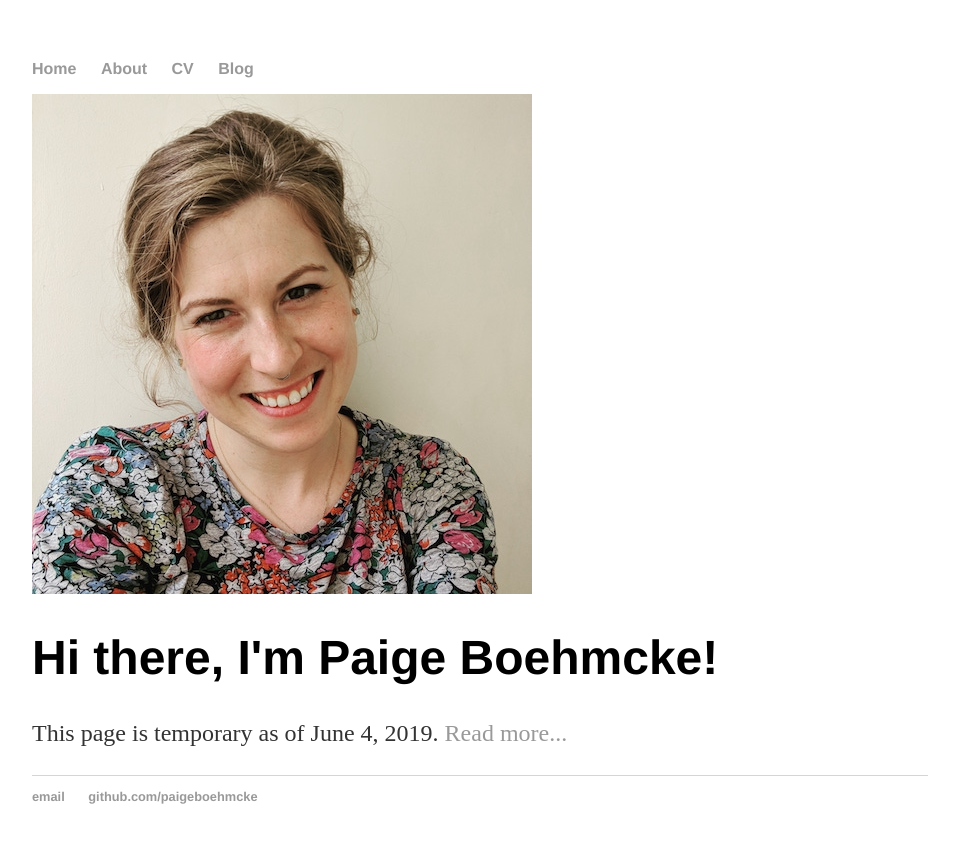
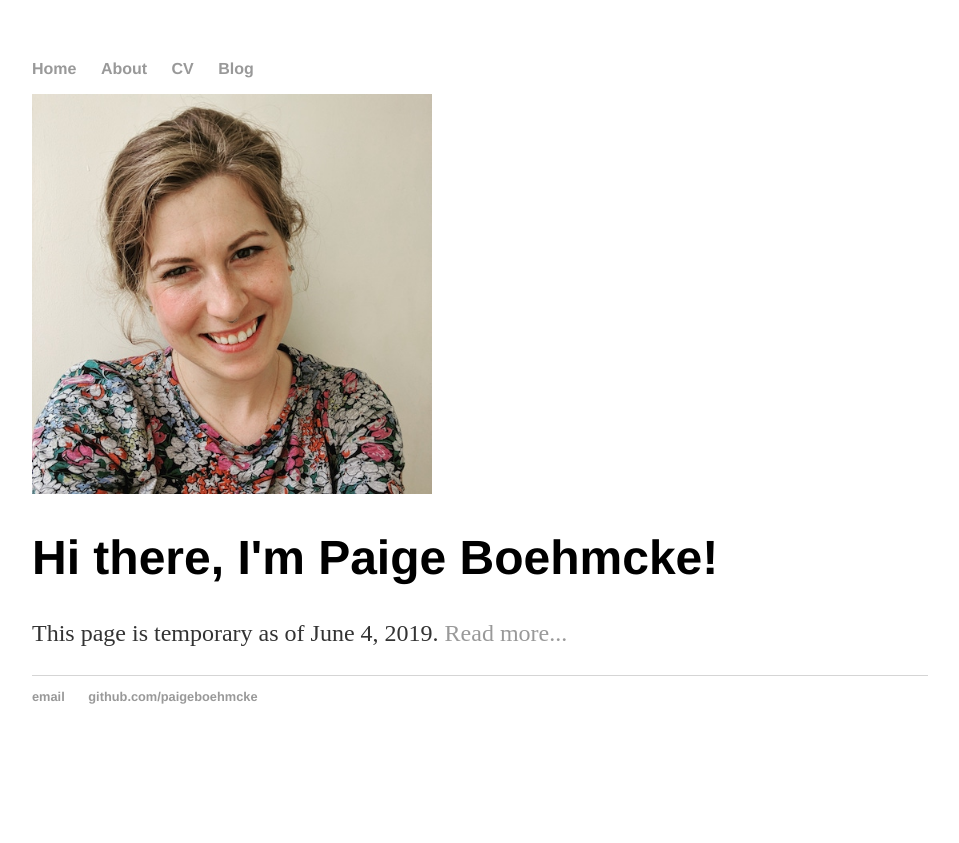
Before and after one commit to paigeboehmcke/paigeboehmcke.github.io, a Jekyll site: the page built from index.html, in a window 1280 px wide. Shown: the top 843 px of the page, without its empty margins (160-1119 px from the left). Built offline with Jekyll 4.4.1, drawn with Linux system fonts in a browser that asks for light colours.

Commit message:
Update index.html

```diff
--- a/index.html
+++ b/index.html
@@ -2,8 +2,8 @@
 layout: default
 title: Paige Boehmcke
 ---
-<img src="/images/headshot.jpg" alt="paige headshot">
-<div class="blurb">
+<img src="/images/headshot.jpg" alt="paige headshot" height="400px" float="left">
+<div class="blurb" float="left">
 	<h1>Hi there, I'm Paige Boehmcke!</h1>
 	<p>This page is temporary as of June 4, 2019. <a href="/about">Read more...</a></p>
 </div><!-- /.blurb -->
```
